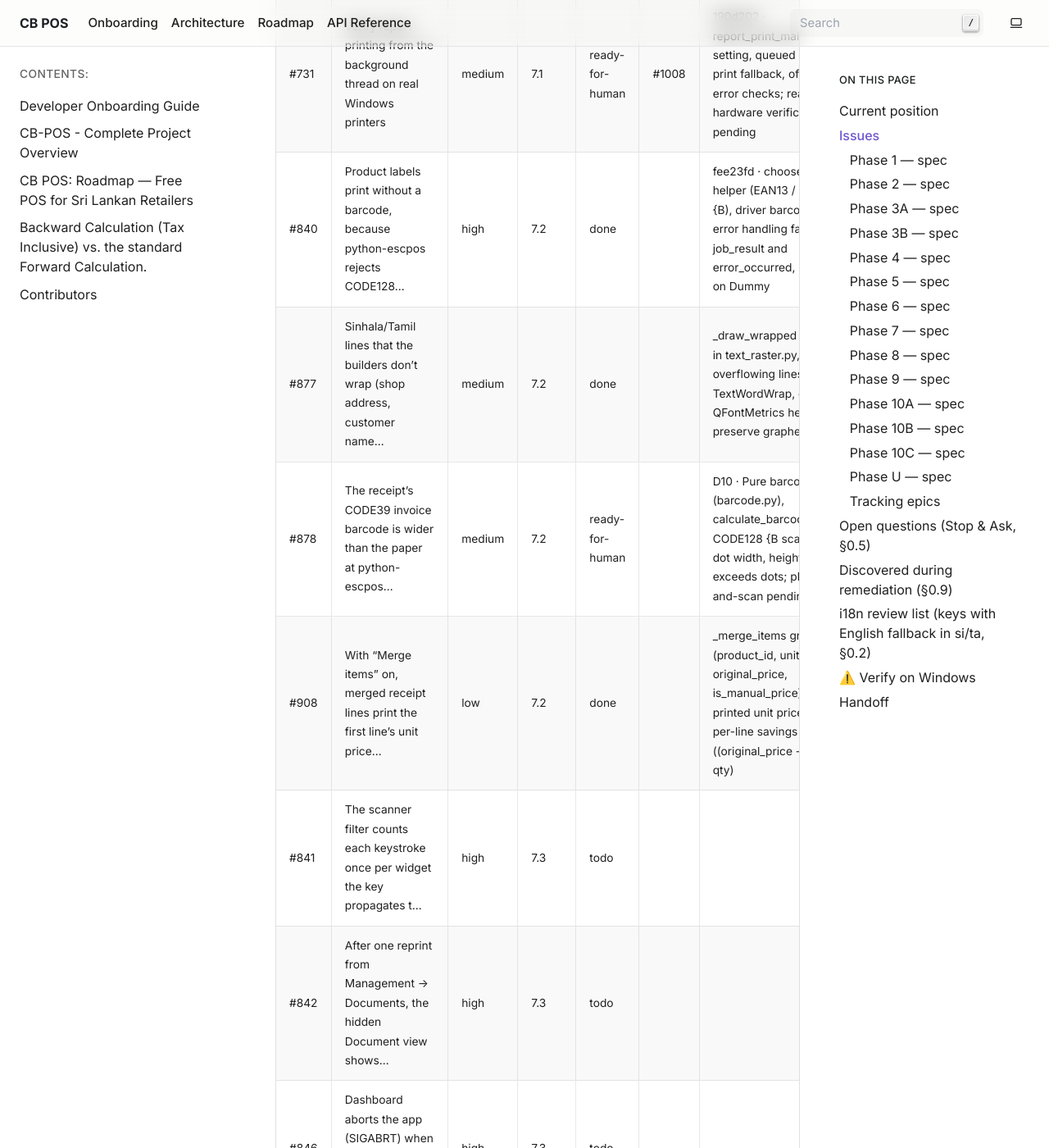
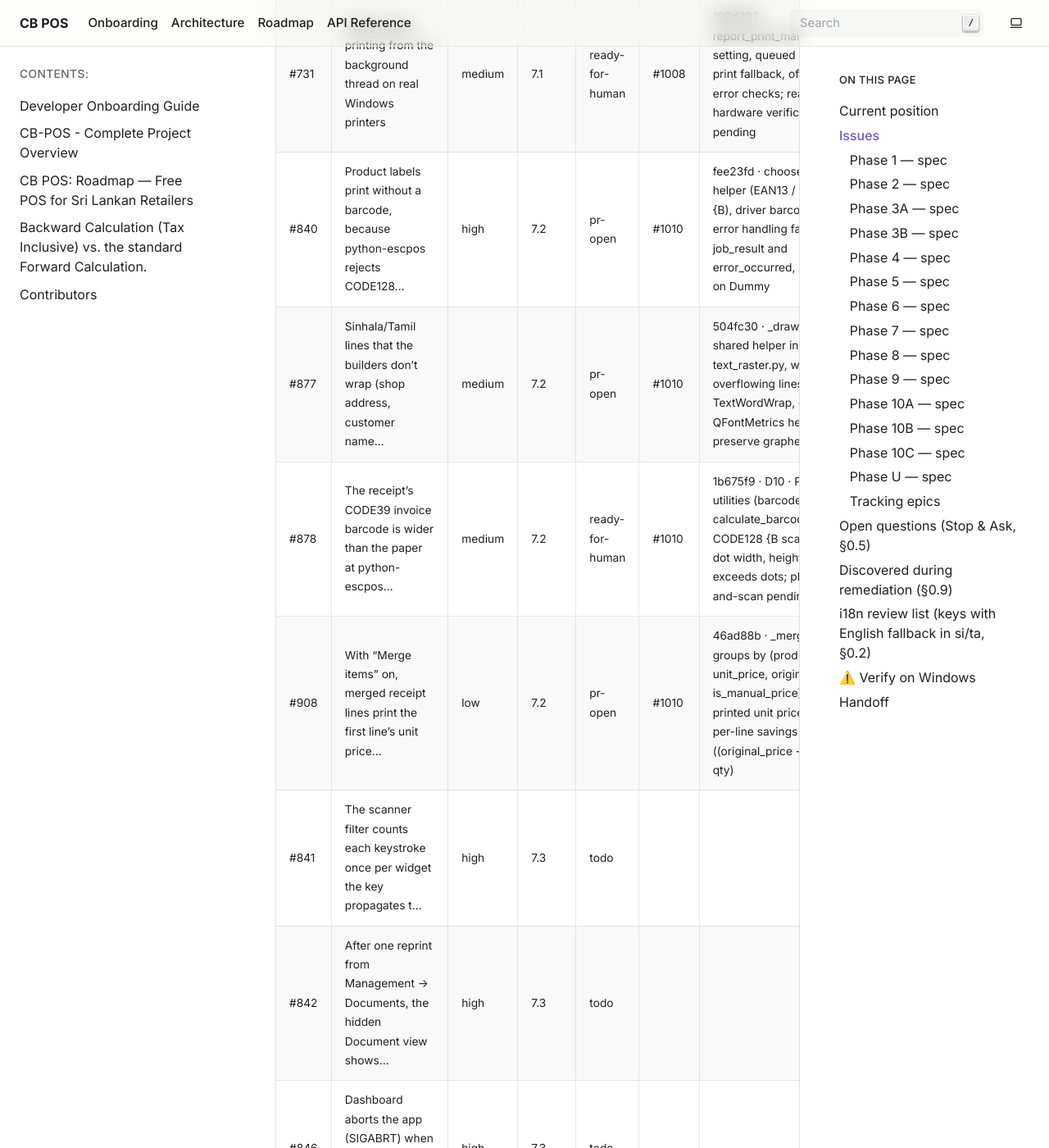
Before and after one commit to HMAHD/CB-POS, a Sphinx documentation site: the page built from docs/remediation/PROGRESS.md, in a window 1280 px wide and 1400 px high, scrolled down 17424 px. Shown: the whole window at 82% size. Built offline with Sphinx 7.4.7, drawn with Linux system fonts in a browser that asks for light colours; pages that are not in the unit, such as notebooks, are missing from menus; some of the changed text lies outside the part shown.

Commit message:
docs(progress): update tracker for Phase 7 Batch 7.2 PR #1010

```diff
--- a/docs/remediation/PROGRESS.md
+++ b/docs/remediation/PROGRESS.md
@@ -25,7 +25,7 @@ Statuses: `todo` · `in-progress` · `blocked (Q#)` · `pr-open` · `done` (merg
 
 ## Current position
 
-- Phase: 7 · Batch: 7.2 · Branch: fix/p7-b2-thermal-barcode-layout · PR: (pending) · Last session: 2026-11-10
+- Phase: 7 · Batch: 7.2 · Branch: fix/p7-b2-thermal-barcode-layout · PR: #1010 · Last session: 2026-11-10
 
 ## Issues
 
@@ -170,10 +170,10 @@ Statuses: `todo` · `in-progress` · `blocked (Q#)` · `pr-open` · `done` (merg
 | #803 | Configured A4 printer is ignored; invoices go to the Windows default printer | medium | 7.1 | done | #1008 | 9a8cc00 · _resolve_a4_printer routes A4 invoice to configured printer or falls back to default |
 | #879 | The A4 tax invoice PDF is built synchronously on the UI thread inside checkout | medium | 7.1 | done | #1008 | b08a23f/82dff26/41e2854 · a4_invoice background worker job, eager relationship loading, queue via _print_a4_invoice in print_transaction |
 | #731 | Verify report printing from the background thread on real Windows printers | medium | 7.1 | ready-for-human | #1008 | 190d202 · report_print_main_thread_final setting, queued main-thread print fallback, offline/cancel error checks; real Windows hardware verification matrix pending |
-| #840 | Product labels print without a barcode, because python-escpos rejects CODE128… | high | 7.2 | done | | fee23fd · choose_barcode helper (EAN13 / CODE128 {C / {B), driver barcode command error handling fails job with job_result and error_occurred, GS k verified on Dummy |
-| #877 | Sinhala/Tamil lines that the builders don't wrap (shop address, customer name… | medium | 7.2 | done | | _draw_wrapped shared helper in text_raster.py, wrap overflowing lines with TextWordWrap, dynamic QFontMetrics height, preserve grapheme clusters |
-| #878 | The receipt's CODE39 invoice barcode is wider than the paper at python-escpos… | medium | 7.2 | ready-for-human | | D10 · Pure barcode utilities (barcode.py), calculate_barcode_width, CODE128 {B scaling to paper dot width, height 60, omit if exceeds dots; physical print-and-scan pending |
-| #908 | With "Merge items" on, merged receipt lines print the first line's unit price… | low | 7.2 | done | | _merge_items groups by (product_id, unit_price, original_price, is_manual_price), honest printed unit price, accurate per-line savings ((original_price - unit_price) * qty) |
+| #840 | Product labels print without a barcode, because python-escpos rejects CODE128… | high | 7.2 | pr-open | #1010 | fee23fd · choose_barcode helper (EAN13 / CODE128 {C / {B), driver barcode command error handling fails job with job_result and error_occurred, GS k verified on Dummy |
+| #877 | Sinhala/Tamil lines that the builders don't wrap (shop address, customer name… | medium | 7.2 | pr-open | #1010 | 504fc30 · _draw_wrapped shared helper in text_raster.py, wrap overflowing lines with TextWordWrap, dynamic QFontMetrics height, preserve grapheme clusters |
+| #878 | The receipt's CODE39 invoice barcode is wider than the paper at python-escpos… | medium | 7.2 | ready-for-human | #1010 | 1b675f9 · D10 · Pure barcode utilities (barcode.py), calculate_barcode_width, CODE128 {B scaling to paper dot width, height 60, omit if exceeds dots; physical print-and-scan pending |
+| #908 | With "Merge items" on, merged receipt lines print the first line's unit price… | low | 7.2 | pr-open | #1010 | 46ad88b · _merge_items groups by (product_id, unit_price, original_price, is_manual_price), honest printed unit price, accurate per-line savings ((original_price - unit_price) * qty) |
 | #841 | The scanner filter counts each keystroke once per widget the key propagates t… | high | 7.3 | todo | | |
 | #842 | After one reprint from Management → Documents, the hidden Document view shows… | high | 7.3 | todo | | |
 | #846 | Dashboard aborts the app (SIGABRT) when re-shown while a load is still running | high | 7.3 | todo | | |
@@ -309,4 +309,4 @@ Statuses: `todo` · `in-progress` · `blocked (Q#)` · `pr-open` · `done` (merg
 | #877 | Physical 58 mm thermal receipt print of wrapped Sinhala and Tamil lines (shop address, item names) | pending |
 
 ## Handoff
-Batch 7.1 completed and merged in PR #1008 (commit 41e2854 passed all CI checks: Unit Tests, PostgreSQL Tests, Code Quality & Linting). #876, #803, and #879 verified CLOSED on GitHub. #731 has ready-for-human label for physical printer hardware matrix verification on Windows. Next batch is Batch 7.2 (Thermal barcodes and receipt layout: #840, #877, #878, #908).
+Batch 7.2 completed on branch fix/p7-b2-thermal-barcode-layout. PR #1010 opened referencing Fixes #840, Fixes #877, Fixes #908, and Refs #878 (#878 remains open with ready-for-human for physical 58 mm / 80 mm thermal print-and-scan verification on Windows alongside #731). Next batch is Batch 7.3 (Scanner filter, document view reprint crash, dashboard abort: #841, #842, #846).
```
